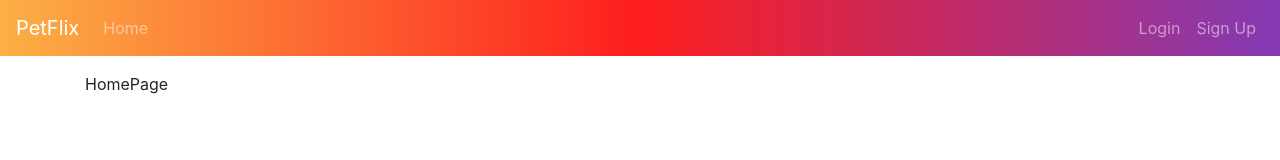
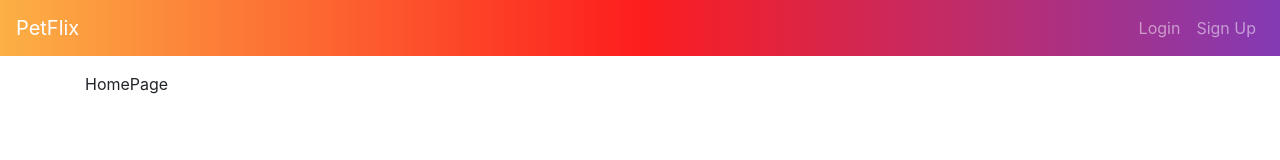
Before and after one commit to SFX818/Team-4-frontend, a React (Create React App) app: page / in a window 1280 px wide. Shown: the top 160 px of the page. Built offline with nearby package versions, Linux system fonts and the light colour scheme.

Commit message:
set it to where you will not be able to click on the home button unless logged in

```diff
--- a/src/components/Home.js
+++ b/src/components/Home.js
@@ -1,3 +1,5 @@
+import React from 'react'
+import { getCurrentUser } from '../services/auth.service'
 
 const Home = () => {
   return <div>HomePage</div>;
--- a/src/components/Login.js
+++ b/src/components/Login.js
@@ -56,7 +56,7 @@ const Login = (props) => {
         if (checkBtn.current.context._errors.length === 0) {
             login(username, password).then(
                 () => {
-                    props.history.push("/profile");
+                    props.history.push("/home");
                     window.location.reload()
                 },
                 (error) => {
--- a/src/components/Profile.js
+++ b/src/components/Profile.js
@@ -23,6 +23,7 @@ const Profile = () => {
             {/* if current user has roles then map through those roles */}
             {currentUser.roles &&
                 currentUser.roles.map((roles, index) => <li key={index}>{roles}</li>)}
+
         </div>
     )
 }
--- a/src/components/common/Layout.js
+++ b/src/components/common/Layout.js
@@ -29,11 +29,13 @@ const Layout = (props) => {
                     PetFlix
         </Link>
                 <div className="navbar-nav mr-auto">
-                    <li className="nav-item">
-                        <Link to={"/home"} className="nav-link">
-                            Home
+                    {currentUser && (
+                        <li className="nav-item">
+                            <Link to={"/home"} className="nav-link">
+                                Home
             </Link>
-                    </li>
+                        </li>
+                    )}
                     {showAdminBoard && (
                         <li className="nav-item">
                             <Link to={"/admin"} className="nav-link">
```
Also changed, not shown: 1 other file (tests, documents, lock files or other folders).
